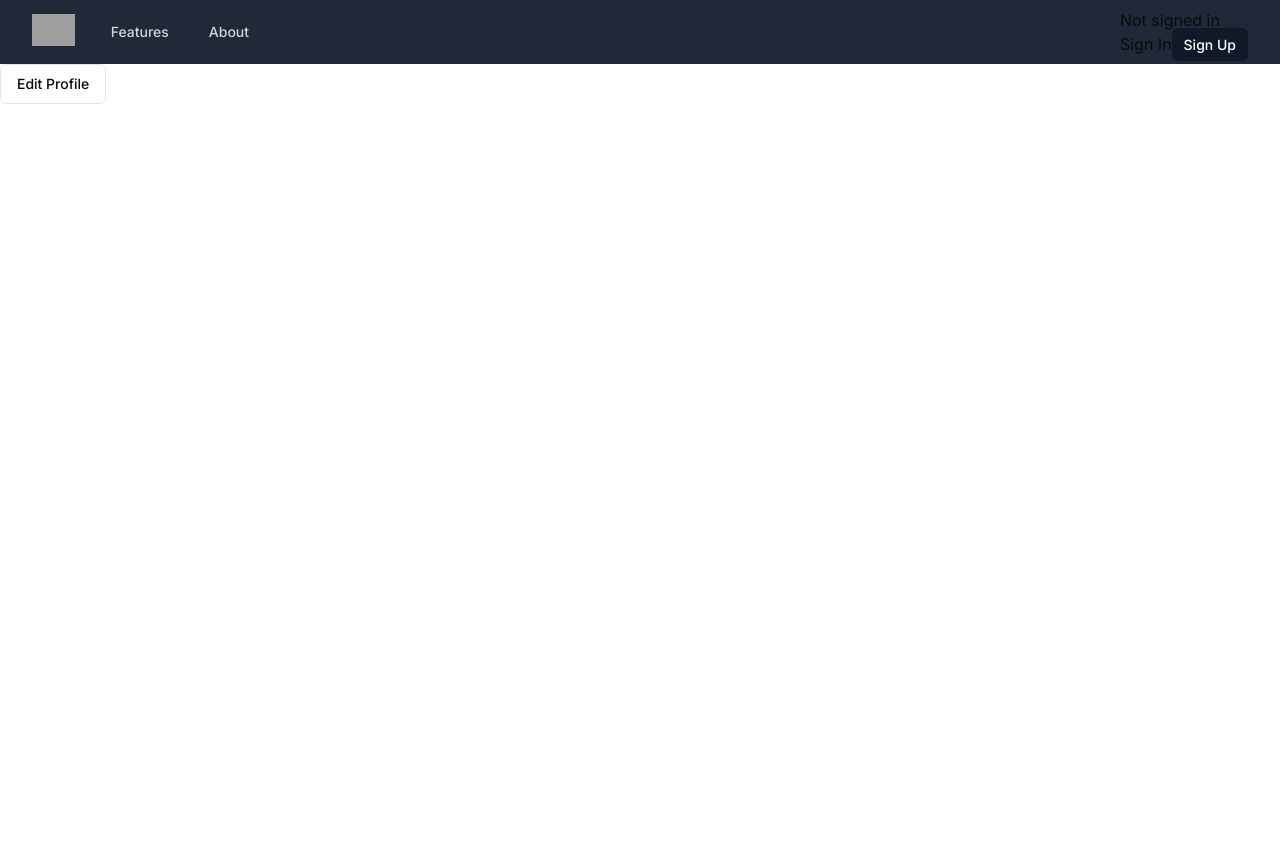
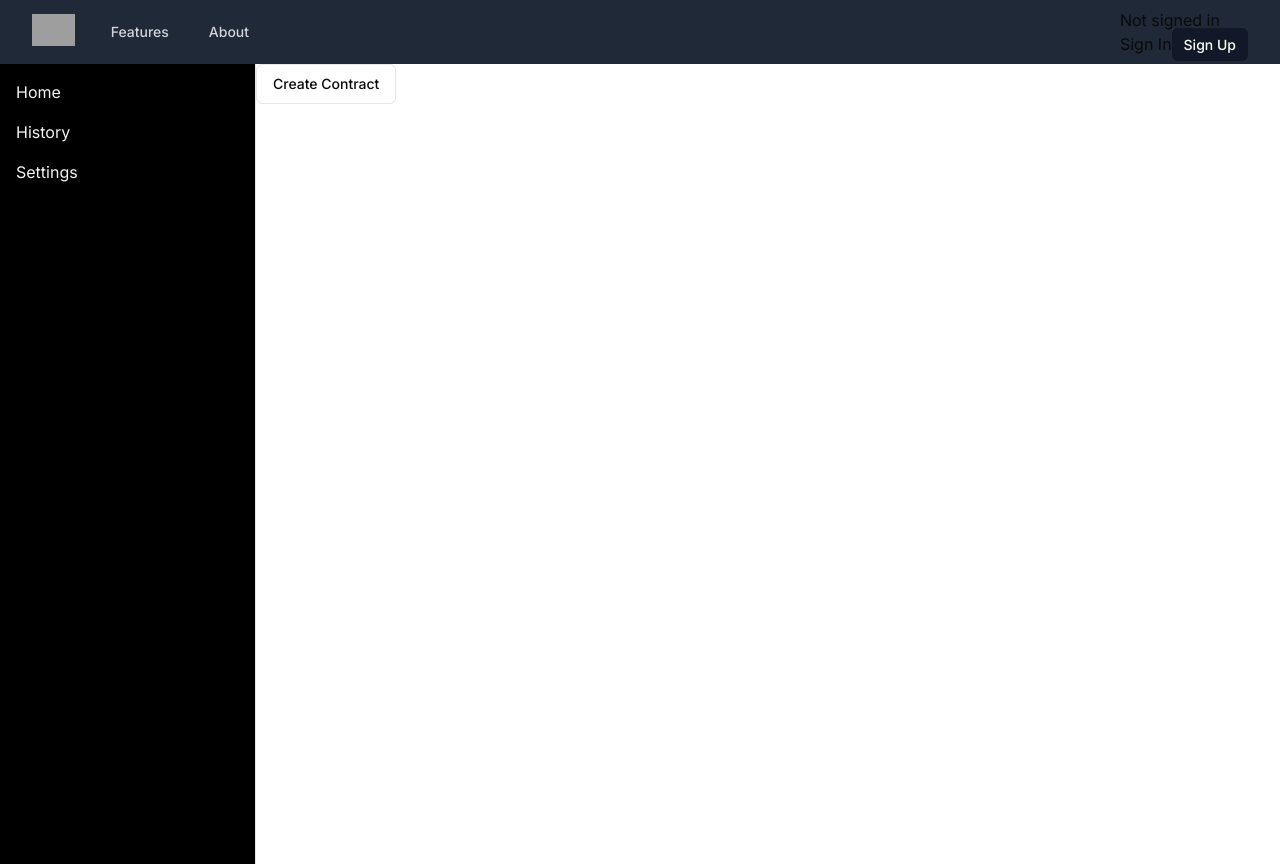
Before and after one commit to SharoonRafeek/Kontrato, a Next.js app: page /dashboard in a window 1280 px wide. Before the commit the page ends 800 px from the top, so only its background shows below. Built offline with nearby package versions, Linux system fonts and the light colour scheme; no server answers; grey boxes are pictures that could not be loaded.

Commit message:
Dashboard Implemented.

```diff
--- a/app/dashboard/page.tsx
+++ b/app/dashboard/page.tsx
@@ -1,47 +1,37 @@
-import { Button } from "@/components/ui/button";
-import {
-  Dialog,
-  DialogContent,
-  DialogDescription,
-  DialogFooter,
-  DialogHeader,
-  DialogTitle,
-  DialogTrigger,
-} from "@/components/ui/dialog";
-import { Input } from "@/components/ui/input";
-import { Label } from "@/components/ui/label";
+import Dialogue from "@/components/Dialogue/Dialogue";
+
 const Dashboard = () => {
   return (
-    <Dialog>
-      <DialogTrigger asChild>
-        <Button variant="outline">Edit Profile</Button>
-      </DialogTrigger>
-      <DialogContent className="sm:max-w-[425px]">
-        <DialogHeader>
-          <DialogTitle>Edit profile</DialogTitle>
-          <DialogDescription>
-            Make changes to your profile here. Click save when you're done.
-          </DialogDescription>
-        </DialogHeader>
-        <div className="grid gap-4 py-4">
-          <div className="grid grid-cols-4 items-center gap-4">
-            <Label htmlFor="name" className="text-right">
-              Name
-            </Label>
-            <Input id="name" value="Pedro Duarte" className="col-span-3" />
-          </div>
-          <div className="grid grid-cols-4 items-center gap-4">
-            <Label htmlFor="username" className="text-right">
-              Username
-            </Label>
-            <Input id="username" value="@peduarte" className="col-span-3" />
-          </div>
-        </div>
-        <DialogFooter>
-          <Button type="submit">Save changes</Button>
-        </DialogFooter>
-      </DialogContent>
-    </Dialog>
+    <div className="flex">
+      <div className="w-1/5 bg-black border-r border-    -600 h-screen flex flex-col">
+        <ul className="p-4">
+          <li>
+            <a
+              href="#"
+              className="block text-gray-100 hover:text-gray-200 mb-4"
+            >
+              Home
+            </a>
+          </li>
+          <li>
+            <a
+              href="#"
+              className="block text-gray-100 hover:text-gray-200 mb-4"
+            >
+              History
+            </a>
+          </li>
+          <li>
+            <a href="#" className="block text-gray-100 hover:text-gray-200">
+              Settings
+            </a>
+          </li>
+        </ul>
+      </div>
+      <div className="w-4/5">
+        <Dialogue />
+      </div>
+    </div>
   );
 };
 
--- /dev/null
+++ b/components/Dialogue/Dialogue.tsx
@@ -0,0 +1,85 @@
+"use client";
+import { Button } from "@/components/ui/button";
+import {
+  Dialog,
+  DialogContent,
+  DialogDescription,
+  DialogFooter,
+  DialogHeader,
+  DialogTitle,
+  DialogTrigger,
+} from "@/components/ui/dialog";
+import { Input } from "@/components/ui/input";
+import { Label } from "@/components/ui/label";
+import { useState } from "react";
+const Dialogue = () => {
+  const [isFirstDialogOpen, setFirstDialogOpen] = useState(false);
+  const [isSecondDialogOpen, setSecondDialogOpen] = useState(false);
+
+  const openFirstDialog = () => setFirstDialogOpen(true);
+  const closeFirstDialog = () => setFirstDialogOpen(false);
+
+  const openSecondDialog = () => {
+    setFirstDialogOpen(false);
+    setSecondDialogOpen(true);
+  };
+  const closeSecondDialog = () => setSecondDialogOpen(false);
+
+  return (
+    <div>
+      <Dialog open={isFirstDialogOpen}>
+        <DialogContent className="sm:max-w-[425px]">
+          <DialogHeader>
+            <DialogTitle>Contract</DialogTitle>
+            <DialogDescription>Enter the project Details</DialogDescription>
+          </DialogHeader>
+          <div className="grid gap-4 py-4">
+            <div className="grid grid-cols-4 items-center gap-4">
+              <Label htmlFor="name" className="text-right">
+                Name
+              </Label>
+              <Input id="name" className="col-span-3" />
+            </div>
+            <div className="grid grid-cols-4 items-center gap-4">
+              <Label htmlFor="description" className="text-right">
+                Description
+              </Label>
+              <Input id="description" className="col-span-3" />
+            </div>
+          </div>
+          <DialogFooter>
+            <Button onClick={openSecondDialog}>Next</Button>
+          </DialogFooter>
+        </DialogContent>
+      </Dialog>
+
+      <Dialog open={isSecondDialogOpen}>
+        <DialogContent className="sm:max-w-[425px]">
+          <DialogHeader>
+            <DialogTitle>Next Page</DialogTitle>
+            <DialogDescription>
+              Enter details for the next page
+            </DialogDescription>
+          </DialogHeader>
+          <div className="grid gap-4 py-4">
+            <div className="grid grid-cols-4 items-center gap-4">
+              <Label htmlFor="details" className="text-right">
+                Additional Details
+              </Label>
+              <Input id="details" className="col-span-3" />
+            </div>
+          </div>
+          <DialogFooter>
+            <Button onClick={closeSecondDialog}>Submit</Button>
+          </DialogFooter>
+        </DialogContent>
+      </Dialog>
+
+      <Button onClick={openFirstDialog} variant="outline">
+        Create Contract
+      </Button>
+    </div>
+  );
+};
+
+export default Dialogue;
```
